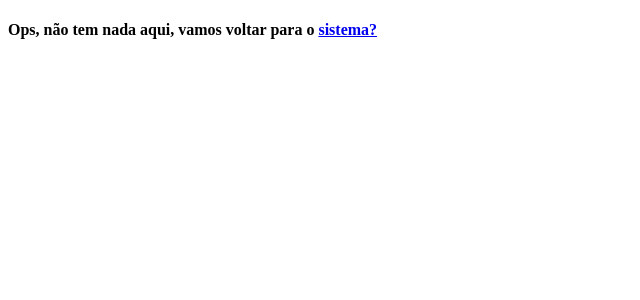
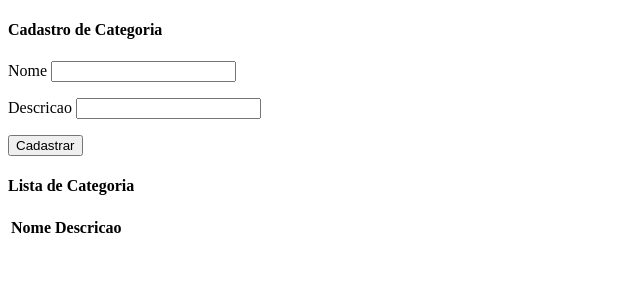
Before and after one commit to roblevictor/projeto-ubb, a Flask app: page /config/categoria in a window 1280 px wide. Shown: the top 300 px of the page, without its empty margins (0-640 px from the left). Run offline with Flask 2, Linux system fonts and the light colour scheme; data that the repository does not hold is empty.

Commit message:
18/08
Atividade02

```diff
--- a/app.py
+++ b/app.py
@@ -1,4 +1,3 @@
-
 from socket import timeout
 from sys import flags
 from flask import Flask
@@ -114,7 +113,7 @@ def anuncio():
 
 @app.route("/anuncio/criar", methods=["POST"])
 def criaranuncio():
-    anuncio = Anuncio(request.form.get('nome'), request.form.get("desc"), request.form.get("qtd"), request.form.get("preco"), request.form.get("cat"), request.form.get("uso"))
+    anuncio = Anuncio(request.form.get('nome'), request.form.get("desc"), request.form.get("qtd"), request.form.get("preco"), request.form.get("cat"), request.form.get("usu"))
     db.session.add(anuncio)
     db.session.commit()
     return redirect(url_for('anuncio'))
@@ -156,7 +155,7 @@ def favoritos():
     print("favorito inserido")
     return f"<h4>Comprado</h4>"
 
-app.route("/config/categoria")
+@app.route("/config/categoria")
 def categoria():
     return render_template('categoria.html', categorias = Categoria.query.all(), titulo='Categoria')
 
--- a/templates/index.html
+++ b/templates/index.html
@@ -12,10 +12,10 @@
     <p><a href={{url_for("cadusuario")}}> Cadastro usuario</a></p>
     <p><a href={{url_for("login")}}> Sign in</a></p>
     <p><a href={{url_for("anuncio")}}> Cadastro Anuncio</a></p>
+    <p><a href={{url_for("categoria")}}> Categorias</a></p>
     <p><a href={{url_for("compra")}}> Compra anúncios</a></p>
     <p><a href={{url_for("pergunta")}}> Suas mensagens</a></p>
     <p><a href={{url_for("favoritos")}}> Favoritos</a></p>
-    <p><a href={{url_for("criarcategoria")}}> Categorias</a></p>
     <p><a href={{url_for("relVendas")}}> Relatório de vendas</a></p>
     <p><a href={{url_for("relCompras")}}> Relatório de compras</a></p>
     </div>
```
